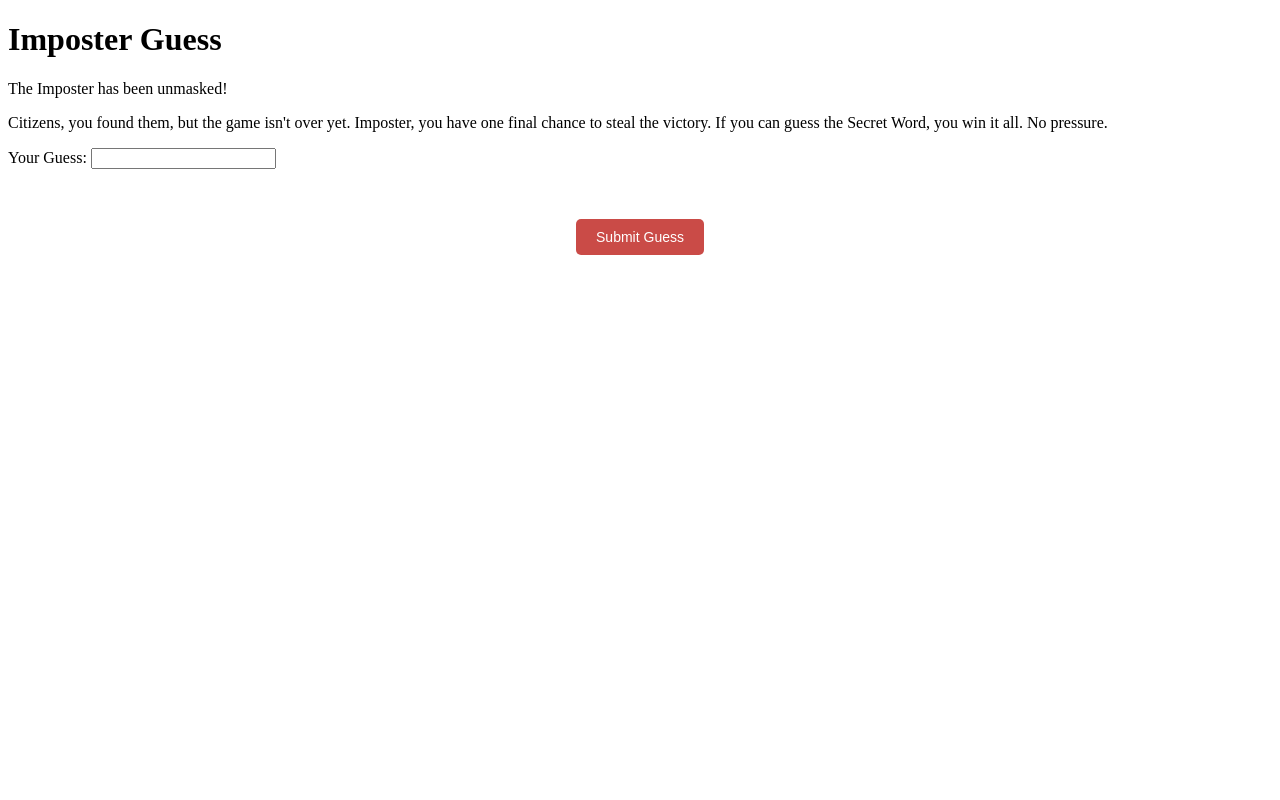
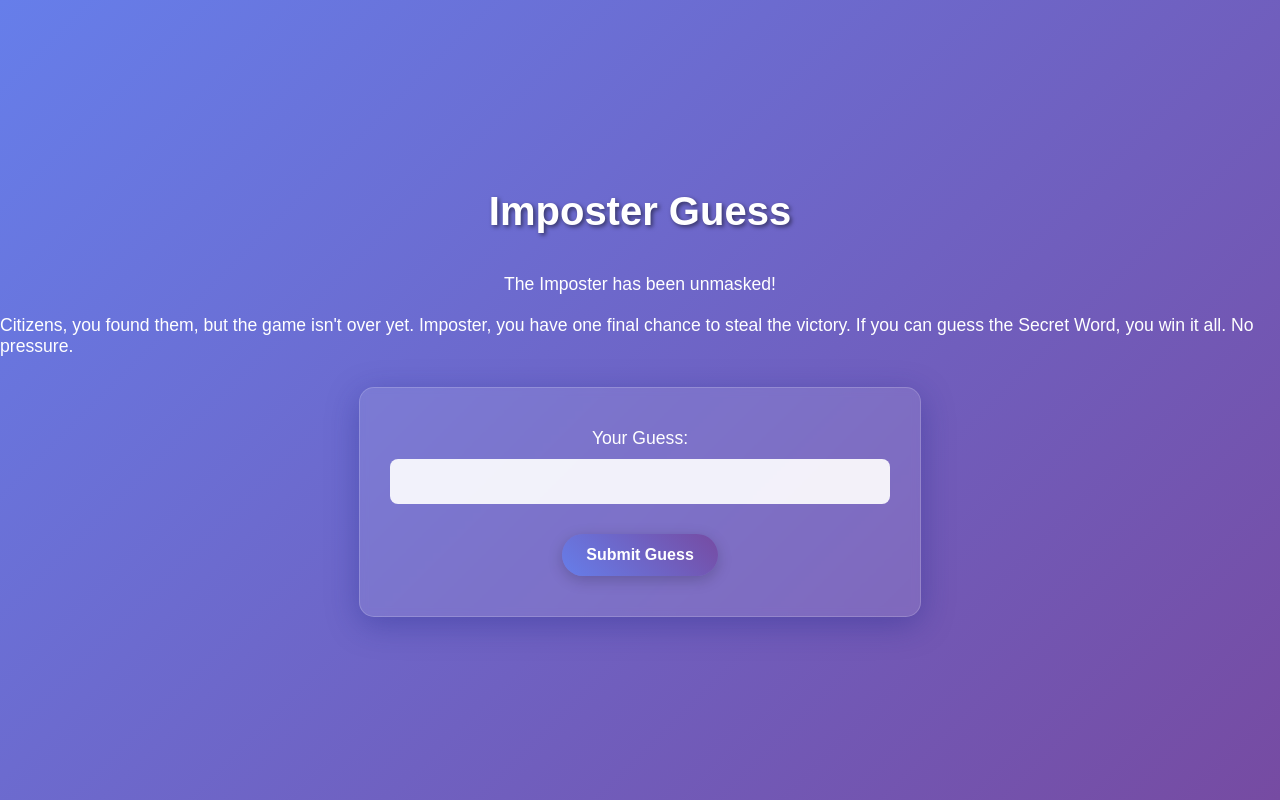
Before and after one commit to Charlesisthebest476/Imposter_backend, a Flask app: page /imposter_guess in a window 1280 px wide. Run offline with Flask 3, Linux system fonts and the light colour scheme; the visitor is signed in with stand-in values (Sample User, id 1).

Commit message:
Refactor CSS for improved layout and design
Updated styles for body, headings, form, and buttons. Enhanced layout and design elements for better user experience.

```diff
--- a/static/style.css
+++ b/static/style.css
@@ -1,45 +1,157 @@
-
-.box {
-    width: 250px;
-    height: 400px;
-    border: 15px solid #CD5C5C;
-    border-radius: 25px;
-    background-color: #CD5C5C;
-    padding: 20px;
-    margin: auto;
-    margin-top: 200px;
-    text-align: center;
-    color: white;
+body {
+    font-family: 'Arial', sans-serif;
+    background: linear-gradient(135deg, #667eea 0%, #764ba2 100%);
+    color: #333;
+    margin: 0;
+    padding: 0;
+    min-height: 100vh;
+    display: flex;
+    flex-direction: column;
+    align-items: center;
+    justify-content: center;
 }
 
-.button {
-    background-color: #ca4b47;
-    color: white;
-    padding: 10px 20px;
-    border: none;
-    border-radius: 5px;
-    cursor: pointer;
-    font-size: 14px;
-    display: block;
-    margin: 50px auto;
-    width: auto;
+h1 {
+    color: #fff;
+    text-shadow: 2px 2px 4px rgba(0,0,0,0.5);
+    margin-bottom: 30px;
+    font-size: 2.5em;
+}
+
+h2 {
+    color: #fff;
+    margin: 20px 0;
+}
+
+p {
+    color: #fff;
+    font-size: 1.1em;
+    margin: 10px 0;
+}
+
+form {
+    background: rgba(255, 255, 255, 0.1);
+    padding: 30px;
+    border-radius: 15px;
+    box-shadow: 0 8px 32px rgba(31, 38, 135, 0.37);
+    backdrop-filter: blur(4px);
+    border: 1px solid rgba(255, 255, 255, 0.18);
+    max-width: 500px;
+    width: 100%;
+    margin: 20px auto;
     text-align: center;
 }
 
+input[type="text"],
+input[type="number"] {
+    width: 100%;
+    padding: 12px;
+    margin: 10px 0;
+    border: none;
+    border-radius: 8px;
+    background: rgba(255, 255, 255, 0.9);
+    color: #333;
+    font-size: 1em;
+    box-sizing: border-box;
+}
+
+input[type="text"]:focus,
+input[type="number"]:focus {
+    outline: none;
+    box-shadow: 0 0 0 3px rgba(102, 126, 234, 0.5);
+}
+
+/* Category Container */
+.category-container {
+    display: flex;
+    flex-wrap: wrap;
+    gap: 10px;
+    margin: 20px 0;
+}
+
+.category-container label {
+    display: flex;
+    align-items: center;
+    background: rgba(255, 255, 255, 0.8);
+    padding: 8px 12px;
+    border-radius: 20px;
+    cursor: pointer;
+    transition: all 0.3s ease;
+    font-size: 0.9em;
+}
+
+.category-container label:hover {
+    background: rgba(255, 255, 255, 1);
+    transform: translateY(-2px);
+}
+
+.category-container input[type="checkbox"] {
+    margin-right: 8px;
+}
+
+button,
+.button {
+    background: linear-gradient(45deg, #667eea, #764ba2);
+    color: white;
+    padding: 12px 24px;
+    border: none;
+    border-radius: 25px;
+    cursor: pointer;
+    font-size: 1em;
+    font-weight: bold;
+    transition: all 0.3s ease;
+    box-shadow: 0 4px 15px rgba(0, 0, 0, 0.2);
+    margin: 10px;
+}
+
+button:hover,
 .button:hover {
-    background-color: #ce312c;
+    transform: translateY(-2px);
+    box-shadow: 0 6px 20px rgba(0, 0, 0, 0.3);
+    background: linear-gradient(45deg, #5a6fd8, #6a4190);
+}
+
+.box {
+    width: 300px;
+    height: auto;
+    min-height: 400px;
+    border: 2px solid rgba(255, 255, 255, 0.3);
+    border-radius: 20px;
+    background: rgba(255, 255, 255, 0.1);
+    padding: 30px;
+    margin: 20px auto;
+    text-align: center;
+    color: white;
+    backdrop-filter: blur(10px);
+    box-shadow: 0 8px 32px rgba(31, 38, 135, 0.37);
 }
 
 .reveal {
-    background-color: #ece0df;
-    color: rgb(0, 0, 0);
-    padding: 10px 20px;
+    background: linear-gradient(45deg, #ff6b6b, #ee5a24);
+    color: white;
+    padding: 15px 30px;
     border: none;
-    border-radius: 5px;
+    border-radius: 25px;
     cursor: pointer;
-    font-size: 14px;
+    font-size: 1.1em;
+    font-weight: bold;
+    transition: all 0.3s ease;
+    box-shadow: 0 4px 15px rgba(0, 0, 0, 0.2);
+    margin: 20px auto;
     display: block;
-    margin: 60px auto;
-    width: auto;
+}
+
+.reveal:hover {
+    transform: translateY(-2px);
+    box-shadow: 0 6px 20px rgba(0, 0, 0, 0.3);
+    background: linear-gradient(45deg, #ff5252, #d84315);
+}
+
+.game-result {
+    background: rgba(255, 255, 255, 0.9);
+    color: #333;
+    padding: 20px;
+    border-radius: 15px;
+    margin: 20px 0;
     text-align: center;
 }
```
